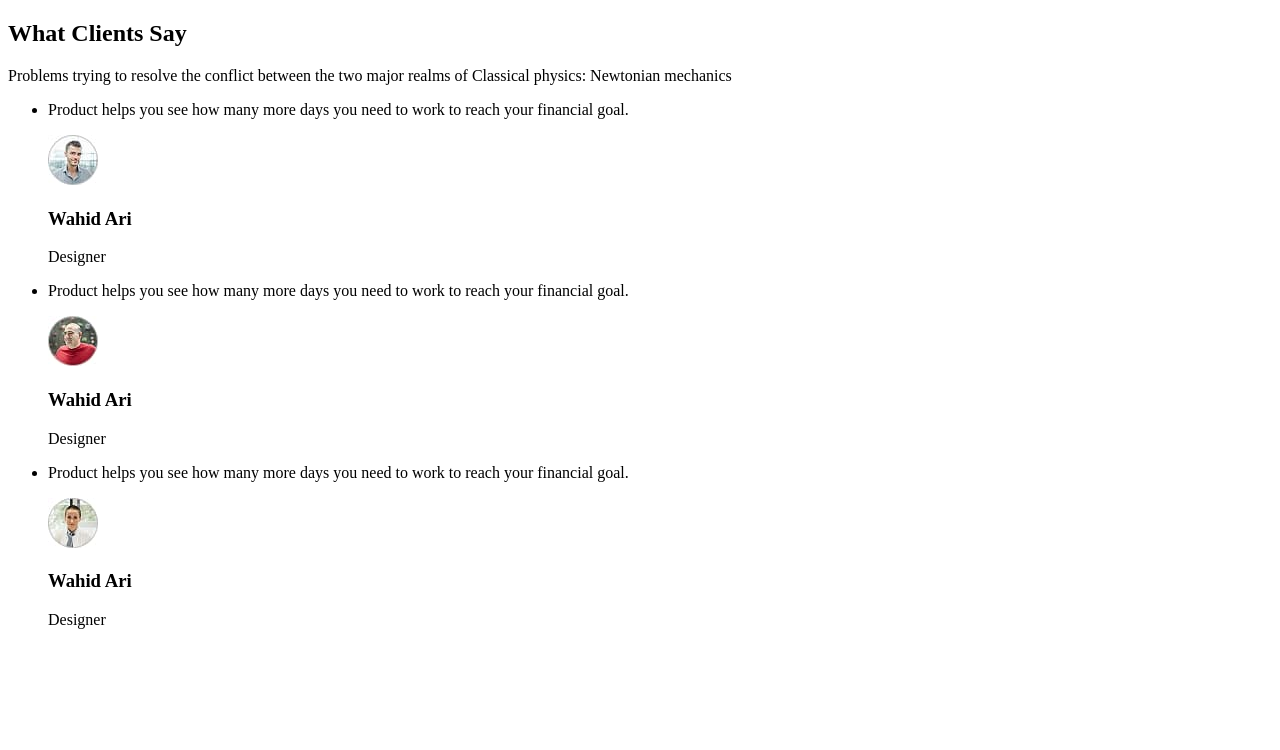
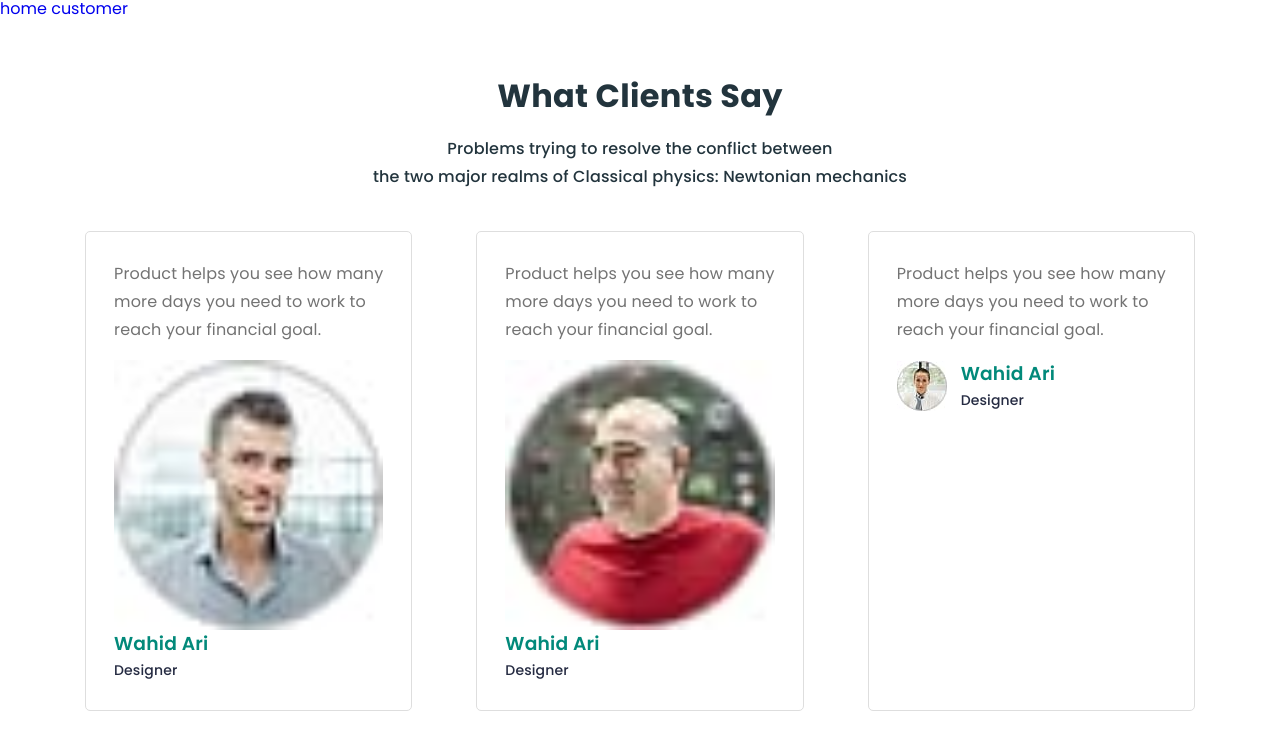
Before and after one commit to ArtGoIt/117-10-st, a plain HTML site: page index.html in a window 1280 px wide. Drawn offline with nearby package versions, Linux system fonts and the light colour scheme.

Commit message:
added css

```diff
--- /dev/null
+++ b/css/styles.css
@@ -0,0 +1,127 @@
+/** @format */
+
+h1,
+h2,
+h3,
+p {
+  margin: 0;
+}
+
+ul {
+  margin: 0;
+  padding: 0;
+  list-style: none;
+}
+
+a {
+  text-decoration: none;
+}
+
+button {
+  font-family: inherit;
+  cursor: pointer;
+}
+
+img {
+  display: block;
+  width: 100%;
+  height: auto;
+}
+
+body {
+  font-family: "Poppins", serif;
+  font-size: 16px;
+  color: #22343d;
+  background: #fff;
+}
+
+.container {
+  width: 1140px;
+  padding: 0 15px;
+  margin: 0 auto;
+}
+
+.title {
+  font-weight: 700;
+  font-size: 32px;
+  line-height: 1.78125;
+  letter-spacing: 0.01em;
+  color: #22343d;
+}
+
+.section {
+}
+.clients {
+  padding: 50px 0;
+}
+
+.clients-title {
+  margin-bottom: 10px;
+  text-align: center;
+  font-weight: 700;
+  font-size: 32px;
+  line-height: 1.78;
+  letter-spacing: 0.01em;
+  color: #22343d;
+}
+.clients-text {
+  margin: 0 auto;
+  margin-bottom: 40px;
+  max-width: 537px;
+  font-weight: 500;
+  line-height: 1.75;
+  letter-spacing: 0.01em;
+  text-align: center;
+  color: #22343d;
+}
+
+span {
+  display: block;
+  max-width: 537px;
+}
+
+.clients-list {
+  display: flex;
+  gap: 64px;
+}
+.clients-item {
+  padding: 28px;
+  width: calc((100% - 128px) / 3);
+  border: 1px solid #dedede;
+  border-radius: 5px;
+}
+.clients-item-desc {
+  margin-bottom: 16px;
+  line-height: 1.75;
+  letter-spacing: 0.01em;
+  color: #737373;
+}
+
+.clients-item-inner {
+  display: flex;
+  align-items: center;
+}
+
+.clients-item-img {
+  margin-right: 14px;
+  width: 50px;
+  height: 50px;
+}
+
+.clients-item-container {
+}
+
+.clients-item-title {
+  font-weight: 600;
+  line-height: 1.5;
+  letter-spacing: 0.01em;
+  color: #02897a;
+}
+
+.clients-item-text {
+  font-weight: 500;
+  font-size: 14px;
+  line-height: 1.71429;
+  letter-spacing: 0.01em;
+  color: #252b42;
+}
--- a/index.html
+++ b/index.html
@@ -3,30 +3,58 @@
 <!DOCTYPE html>
 <html lang="en">
   <head>
+    <title>Business promotion</title>
     <meta charset="UTF-8" />
+
     <meta name="viewport" content="width=device-width, initial-scale=1.0" />
-    <title>Business promotion</title>
+    <link
+      rel="stylesheet"
+      href="https://cdnjs.cloudflare.com/ajax/libs/modern-normalize/1.1.0/modern-normalize.min.css"
+      integrity="sha512-wpPYUAdjBVSE4KJnH1VR1HeZfpl1ub8YT/NKx4PuQ5NmX2tKuGu6U/JRp5y+Y8XG2tV+wKQpNHVUX03MfMFn9Q=="
+      crossorigin="anonymous"
+      referrerpolicy="no-referrer"
+    />
+
+    <link rel="preconnect" href="https://fonts.googleapis.com" />
+    <link rel="preconnect" href="https://fonts.gstatic.com" crossorigin />
+    <link
+      href="https://fonts.googleapis.com/css2?family=Poppins:wght@400;500;600;700&display=swap"
+      rel="stylesheet"
+    />
+    <link rel="stylesheet" href="./css/styles.css" />
   </head>
   <body>
+    <header>
+      <a href="./index.html">home</a>
+      <a href="./customer.html">customer</a>
+    </header>
     <!-- section rev start -->
-    <section>
-      <h2>What Clients Say</h2>
-      <p>
-        Problems trying to resolve the conflict between the two major realms of
-        Classical physics: Newtonian mechanics
+    <section class="section clients">
+      <div class="container">
+        <h2 class="clients-title">What Clients Say</h2>
+        <p class="clients-text">
+          Problems trying to resolve the conflict between<span
+            >the two major realms of Classical physics: Newtonian
+            mechanics</span
+          >
         </p>
-      <ul>
-        <li>
-          <p>
+        <ul class="clients-list">
+          <li class="clients-item">
+            <p class="clients-item-desc">
               Product helps you see how many more days you need to work to reach
               your financial goal.
             </p>
-          <img src="./imeges/rev.jpg" alt="Wahid Ari" width="50" height="50" />
-          <h3>Wahid Ari</h3>
-          <p>Designer</p>
+            <img
+              src="./imeges/rev.jpg"
+              alt="Wahid Ari"
+              width="50"
+              height="50"
+            />
+            <h3 class="clients-item-title">Wahid Ari</h3>
+            <p class="clients-item-text">Designer</p>
           </li>
-        <li>
-          <p>
+          <li class="clients-item">
+            <p class="clients-item-desc">
               Product helps you see how many more days you need to work to reach
               your financial goal.
             </p>
@@ -36,24 +64,30 @@
               width="50"
               height="50"
             />
-          <h3>Wahid Ari</h3>
-          <p>Designer</p>
+            <h3 class="clients-item-title">Wahid Ari</h3>
+            <p class="clients-item-text">Designer</p>
           </li>
-        <li>
-          <p>
+          <li class="clients-item">
+            <p class="clients-item-desc">
               Product helps you see how many more days you need to work to reach
               your financial goal.
             </p>
+            <div class="clients-item-inner">
               <img
+                class="clients-item-img"
                 src="./imeges/rev_3.jpg"
                 alt="Wahid Ari"
                 width="50"
                 height="50"
               />
-          <h3>Wahid Ari</h3>
-          <p>Designer</p>
+              <div class="clients-item-container">
+                <h3 class="clients-item-title">Wahid Ari</h3>
+                <p class="clients-item-text">Designer</p>
+              </div>
+            </div>
           </li>
         </ul>
+      </div>
     </section>
 
     <!--  section rev end -->
```
Also changed, not shown: customer.html (added, +21 -0 lines). Lines whose indentation alone changed are shown as unchanged.
